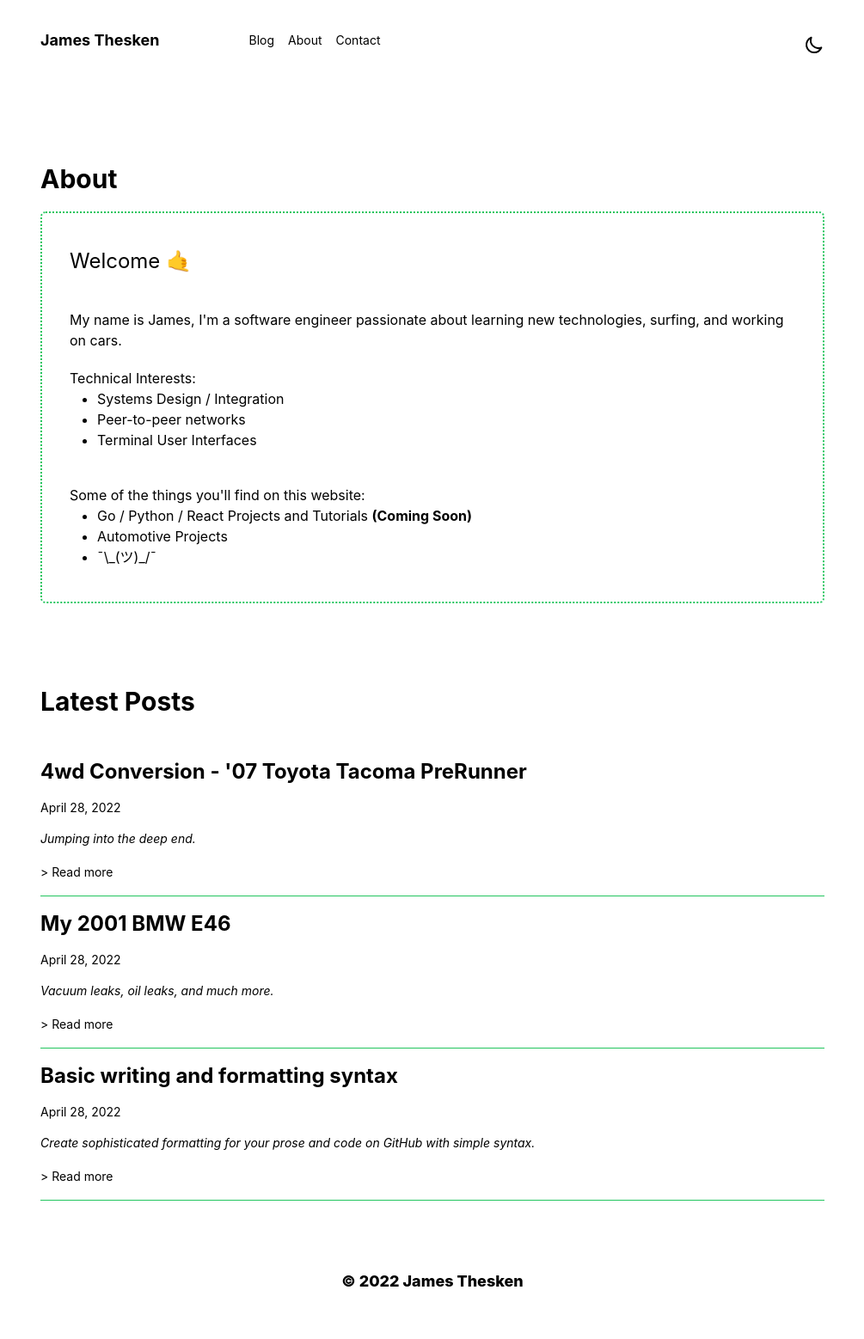
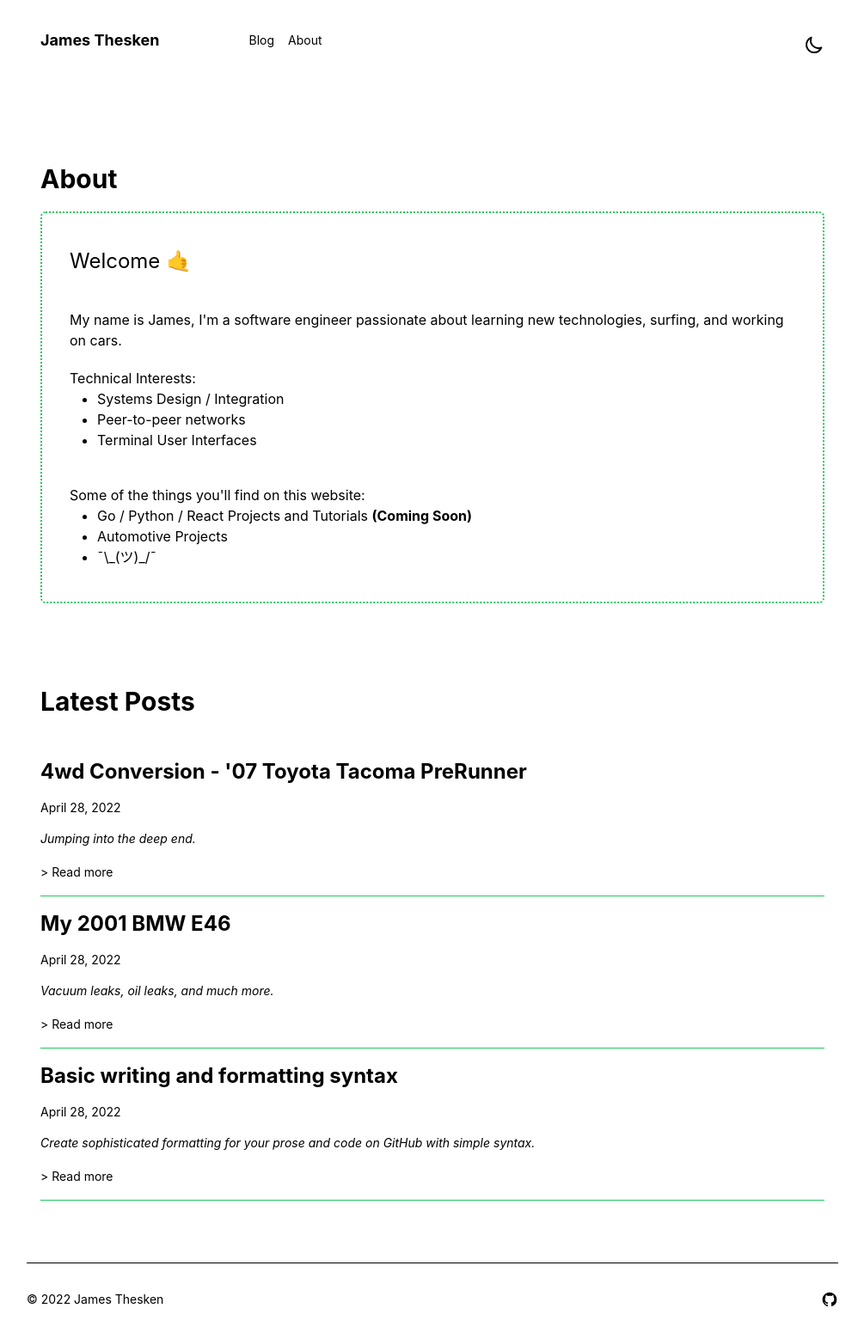
Before and after one commit to jamesthesken/james-blog, a Next.js app: page / in a window 1280 px wide. Shown: the top 1558 px of the page at 86% size, without its empty margins (137-1142 px from the left). Built offline with nearby package versions, Linux system fonts and the light colour scheme.

Commit message:
style: add icon to footer and change menu color

```diff
--- a/components/Footer.tsx
+++ b/components/Footer.tsx
@@ -1,8 +1,18 @@
 function Footer({}) {
   return (
-    <div className="container px-4 pt-16 pb-24 mx-auto">
-        <p className="text-center text-lg font-extrabold">© 2022 James Thesken</p>
+<footer className="p-4 bg-white sm:p-6 dark:bg-gray-900">
+    <hr className="my-6 border-gray-200 sm:mx-auto dark:border-gray-700 lg:my-8" />
+    <div className="sm:flex sm:items-center sm:justify-between">
+        <span className="text-sm text-gray-500 sm:text-center dark:text-gray-400">© 2022 James Thesken
+        </span>
+        <div className="flex mt-4 space-x-6 sm:justify-center sm:mt-0">
+            <a href="https://github.com/jamesthesken" className="text-gray-500 hover:text-gray-900 dark:hover:text-white">
+                <svg className="w-5 h-5" fill="currentColor" viewBox="0 0 24 24" aria-hidden="true"><path fill-rule="evenodd" d="M12 2C6.477 2 2 6.484 2 12.017c0 4.425 2.865 8.18 6.839 9.504.5.092.682-.217.682-.483 0-.237-.008-.868-.013-1.703-2.782.605-3.369-1.343-3.369-1.343-.454-1.158-1.11-1.466-1.11-1.466-.908-.62.069-.608.069-.608 1.003.07 1.531 1.032 1.531 1.032.892 1.53 2.341 1.088 2.91.832.092-.647.35-1.088.636-1.338-2.22-.253-4.555-1.113-4.555-4.951 0-1.093.39-1.988 1.029-2.688-.103-.253-.446-1.272.098-2.65 0 0 .84-.27 2.75 1.026A9.564 9.564 0 0112 6.844c.85.004 1.705.115 2.504.337 1.909-1.296 2.747-1.027 2.747-1.027.546 1.379.202 2.398.1 2.651.64.7 1.028 1.595 1.028 2.688 0 3.848-2.339 4.695-4.566 4.943.359.309.678.92.678 1.855 0 1.338-.012 2.419-.012 2.747 0 .268.18.58.688.482A10.019 10.019 0 0022 12.017C22 6.484 17.522 2 12 2z" clip-rule="evenodd" /></svg>
+                <span className="sr-only">GitHub account</span>
+            </a>
+        </div>
     </div>
+</footer>
   );
 }
 
--- a/components/Header.tsx
+++ b/components/Header.tsx
@@ -16,7 +16,7 @@
             </div>
             <div className="block lg:hidden">
                 <button onClick={() => setIsOpen(!isOpen)} className="flex items-center px-3 py-2 border rounded dark:text-slate-200 border-slate-400 hover:text-white hover:border-white">
-                <svg className="fill-current h-3 w-3" viewBox="0 0 20 20" xmlns="http://www.w3.org/2000/svg"><title>Menu</title><path d="M0 3h20v2H0V3zm0 6h20v2H0V9zm0 6h20v2H0v-2z"/></svg>
+                <svg className="bg-slate-200 fill-current h-3 w-3" viewBox="0 0 20 20" xmlns="http://www.w3.org/2000/svg"><title>Menu</title><path d="M0 3h20v2H0V3zm0 6h20v2H0V9zm0 6h20v2H0v-2z"/></svg>
                 </button>
             </div>
             <div className={isOpen ?  "w-full block flex-grow lg:flex lg:items-center lg:w-auto" : "hidden w-full block flex-grow lg:flex lg:items-center lg:w-auto"}>
@@ -26,9 +26,6 @@
                     </Link>
                     <Link href={'/about'}>
                         <a className="block mt-4 lg:inline-block lg:mt-0 dark:text-slate-200 hover:text-white mr-4">About</a>
-                    </Link>
-                    <Link href={'/contact'}>
-                        <a className="block mt-4 lg:inline-block lg:mt-0 dark:text-slate-200 hover:text-white mr-4">Contact</a>
                     </Link>
                     </div>
                     <div className="mt-4">
```
